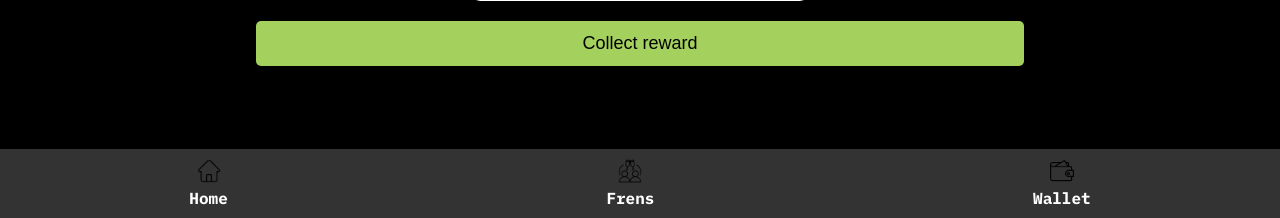
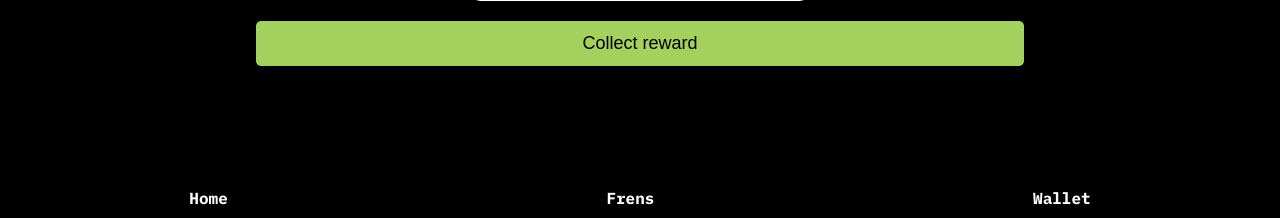
Before and after one commit to holodtmsk/ViceCityRadio, a Flask app: page / in a window 1280 px wide. Shown: the part 582-800 px from the top of the page. Run offline with Flask 2, Linux system fonts and the light colour scheme.

Commit message:
Update style.css

```diff
--- a/code/static/css/style.css
+++ b/code/static/css/style.css
@@ -106,7 +106,7 @@ body {
 .navigation-bar {
     display: flex;
     justify-content: space-around;
-    background-color: #333;
+    background-color: black;
     padding: 10px 0;
     position: fixed;
     bottom: 0;
```
